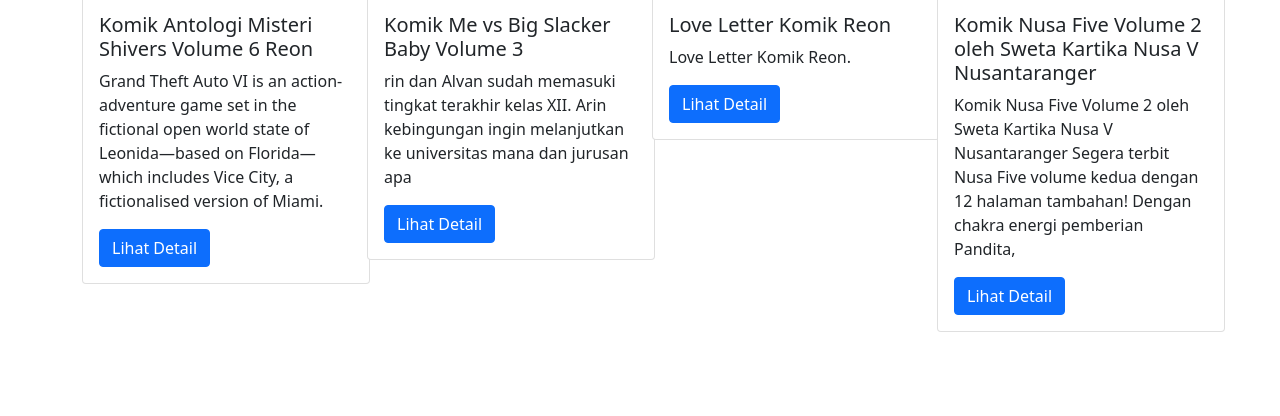
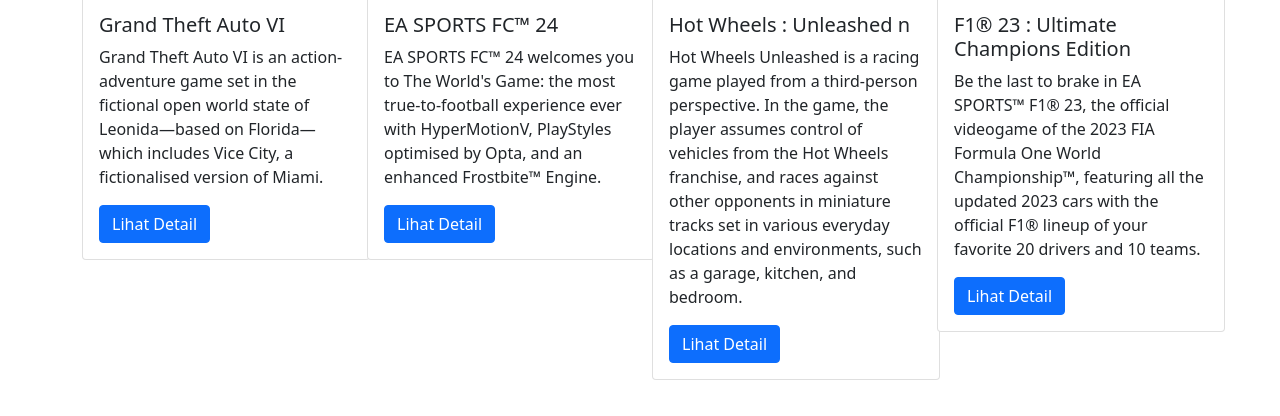
Before and after one commit to Zethzuna/Andika.github.io, a plain HTML site: page index.html in a window 1280 px wide. Shown: the part 196-612 px from the top of the page. Drawn offline with nearby package versions, Linux system fonts and the light colour scheme.

Commit message:
index.html

```diff
--- a/index.html
+++ b/index.html
@@ -54,7 +54,7 @@
                 <div class="card" style="width: 18rem;">
                     <img src="img/buku/buku2.jpg" class="card-img-top" alt="...">
                     <div class="card-body">
-                        <h5 class="card-title">Komik Antologi Misteri Shivers Volume 6 Reon</h5>
+                        <h5 class="card-title">Grand Theft Auto VI</h5>
                         <p class="card-text">Grand Theft Auto VI is an action-adventure game set in the fictional open world state of Leonida—based on Florida—which includes Vice City, a fictionalised version of Miami.</p>
                         <a href="#" class="btn btn-primary">Lihat Detail</a>
                     </div>
@@ -66,9 +66,8 @@
                 <div class="card" style="width: 18rem;">
                     <img src="img/buku/buku3.jpg" class="card-img-top" alt="...">
                     <div class="card-body">
-                        <h5 class="card-title">Komik Me vs Big Slacker Baby Volume 3</h5>
-                        <p class="card-text">rin dan Alvan sudah memasuki tingkat terakhir kelas XII. Arin kebingungan
-                            ingin melanjutkan ke universitas mana dan jurusan apa</p>
+                        <h5 class="card-title">EA SPORTS FC™ 24</h5>
+                        <p class="card-text">EA SPORTS FC™ 24 welcomes you to The World's Game: the most true-to-football experience ever with HyperMotionV, PlayStyles optimised by Opta, and an enhanced Frostbite™ Engine.</p>
                         <a href="#" class="btn btn-primary">Lihat Detail</a>
                     </div>
                 </div>
@@ -80,8 +79,8 @@
                     <img src="img/buku/buku4.jpg" class="card-img-top" alt="...">
                     <div class="card-body">
                         <h5 class="card-title">
-                            Love Letter Komik Reon</h5>
-                        <p class="card-text">Love Letter Komik Reon.</p>
+                            Hot Wheels : Unleashed n</h5>
+                        <p class="card-text">Hot Wheels Unleashed is a racing game played from a third-person perspective. In the game, the player assumes control of vehicles from the Hot Wheels franchise, and races against other opponents in miniature tracks set in various everyday locations and environments, such as a garage, kitchen, and bedroom.</p>
                         <a href="#" class="btn btn-primary">Lihat Detail</a>
                     </div>
                 </div>
@@ -92,12 +91,8 @@
                 <div class="card" style="width: 18rem;">
                     <img src="img/buku/buku1.jpg" class="card-img-top" alt="...">
                     <div class="card-body">
-                        <h5 class="card-title">Komik Nusa Five Volume 2 oleh Sweta Kartika Nusa V Nusantaranger</h5>
-                        <p class="card-text">Komik Nusa Five Volume 2 oleh Sweta Kartika Nusa V Nusantaranger
-
-                            Segera terbit Nusa Five volume kedua dengan 12 halaman tambahan!
-
-                            Dengan chakra energi pemberian Pandita, </p>
+                        <h5 class="card-title">F1® 23 : Ultimate Champions Edition</h5>
+                        <p class="card-text">Be the last to brake in EA SPORTS™ F1® 23, the official videogame of the 2023 FIA Formula One World Championship™, featuring all the updated 2023 cars with the official F1® lineup of your favorite 20 drivers and 10 teams. </p>
                         <a href="#" class="btn btn-primary">Lihat Detail</a>
                     </div>
                 </div>
```
